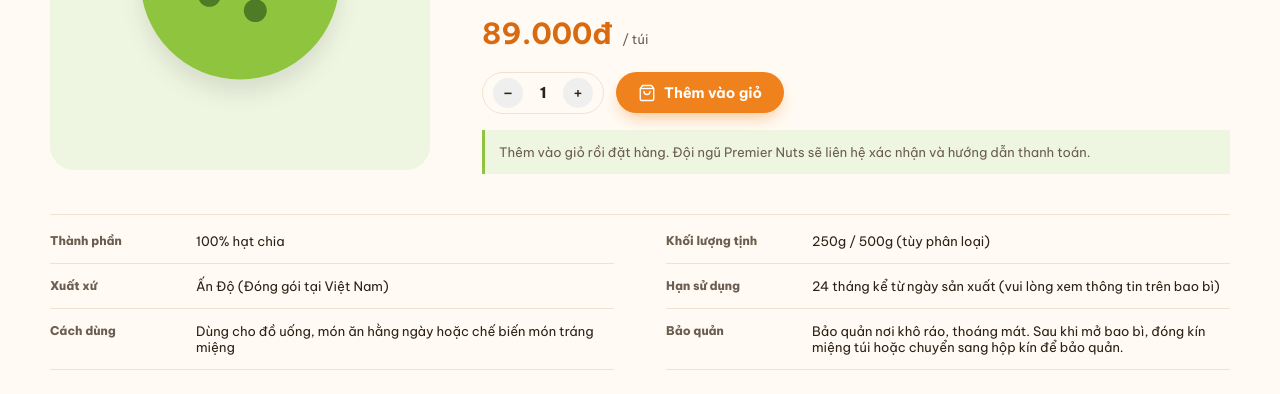
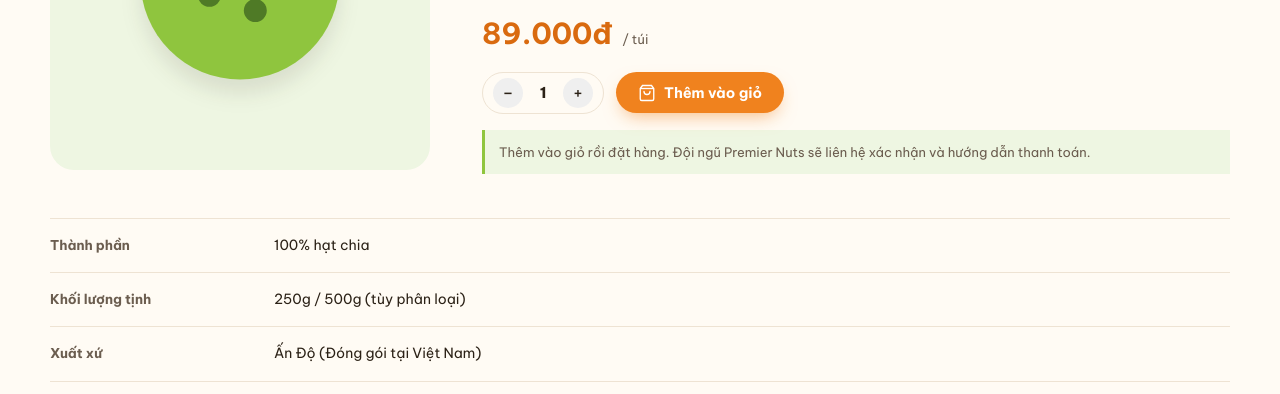
Before and after one commit to ducn03/premier-nuts, a plain HTML site: page pages/product-detail.html in a window 1280 px wide. Shown: the part 387-781 px from the top of the page. Drawn offline with Linux system fonts and the light colour scheme.

Commit message:
fix(ui): align product specs in a single full-width column on desktop

```diff
--- a/shared/styles.css
+++ b/shared/styles.css
@@ -702,16 +702,26 @@
     .detail-specs{
       grid-column:1 / -1;
       display:grid;
-      grid-template-columns:1fr 1fr;
-      column-gap:52px;
+      grid-template-columns:1fr;
       border-top:1px solid var(--line);
-      margin-top:8px;
-      padding-top:4px;
+      margin-top:12px;
+      padding-top:0;
     }
     .detail-specs>div{
-      grid-template-columns:130px 1fr;
-      gap:16px;
-      padding:14px 0;
+      grid-template-columns:200px 1fr;
+      gap:24px;
+      padding:15px 0;
+      align-items:baseline;
+    }
+    .detail-specs dt{
+      font-size:13.5px;
+      font-weight:700;
+      color:var(--ink-soft);
+    }
+    .detail-specs dd{
+      font-size:14px;
+      line-height:1.65;
+      color:var(--ink);
     }
   }
   @media(max-width:700px){
```
